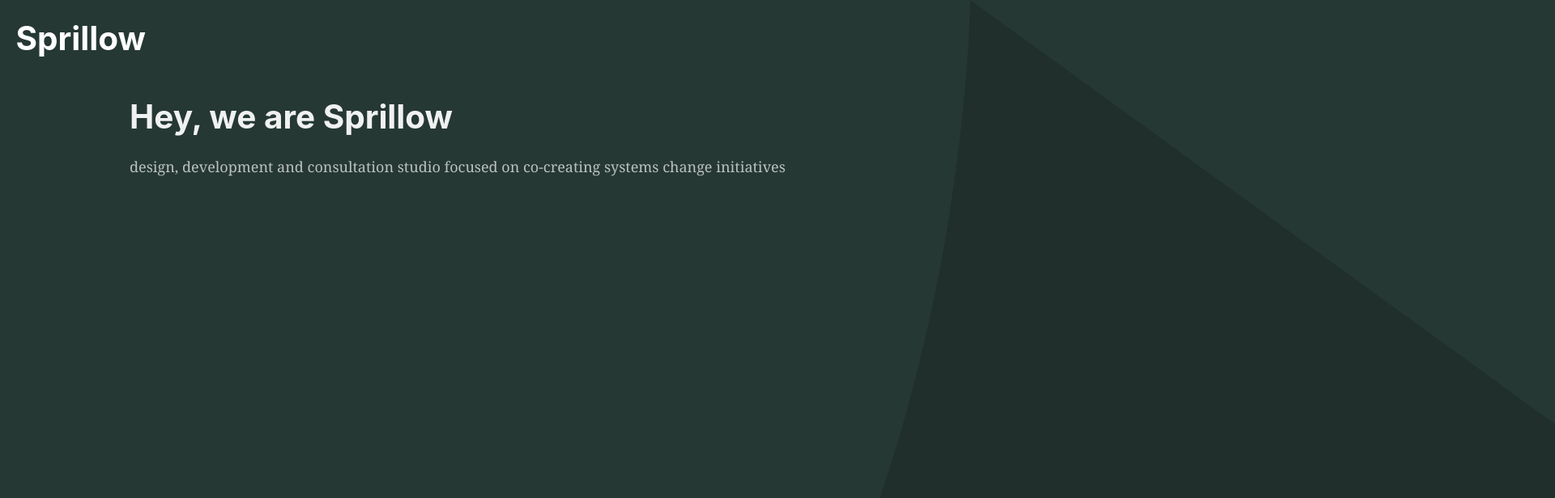
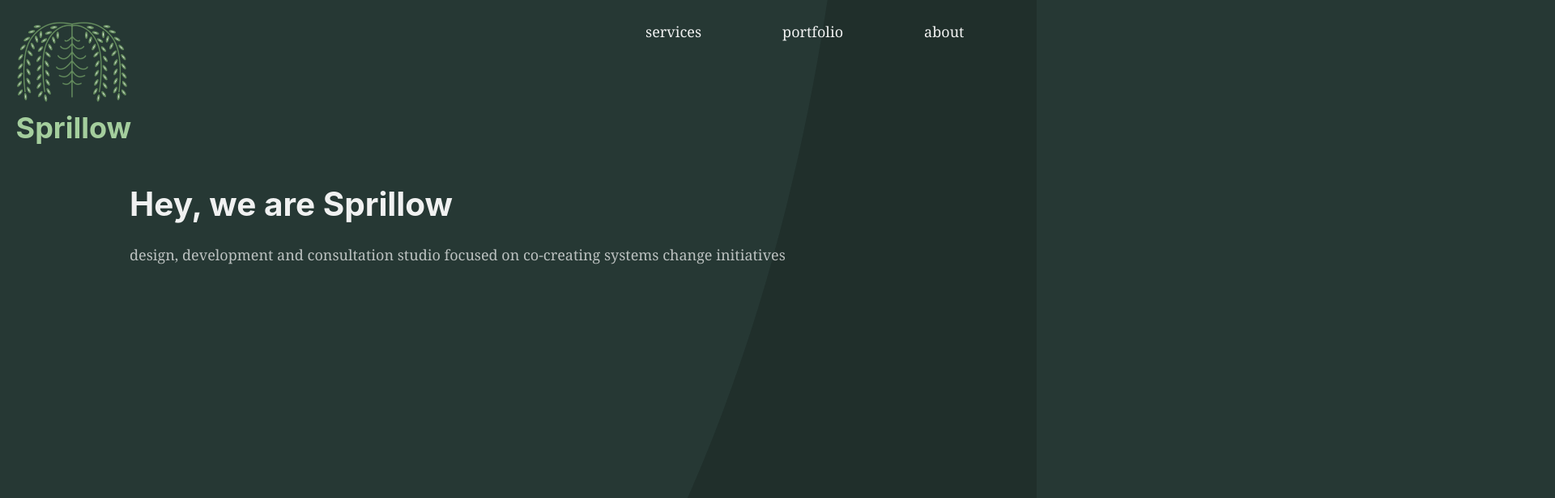
Before and after one commit to Sprillow/sprillow-website, a Gatsby site: page / in a window 1280 px wide. Shown: the top 616 px of the page at 81% size, 1920 px wide, since content can reach past the window. Built offline with nearby package versions, Linux system fonts and the light colour scheme; Gatsby itself is replaced by a stand-in of ours.

Commit message:
add logo and menu

```diff
--- a/src/components/header.js
+++ b/src/components/header.js
@@ -1,6 +1,7 @@
 import { Link } from "gatsby"
 import PropTypes from "prop-types"
 import React from "react"
+import Logo from "../components/image"
 
 const Header = ({ siteTitle }) => (
   <header
@@ -8,10 +9,13 @@
       marginBottom: `1.45rem`,
     }}
   >
+    {/* header wrapper */}
     <div
       style={{
         margin: `0 auto`,
         maxWidth: 1280,
+        display: "flex",
+        justifyContent: "space-between",
         padding: `1.45rem 1.0875rem`,
       }}
     >
@@ -21,11 +25,20 @@
           style={{
             color: `white`,
             textDecoration: `none`,
+            fontSize: "36px",
+            color: "#A4CE9D",
           }}
         >
+          <Logo />
+          <br />
           {siteTitle}
         </Link>
       </h1>
+      <ul style={{ display: "flex", flexDirection: "row", listStyle: "none" }}>
+        <li style={{}}>services</li>
+        <li style={{ marginLeft: "100px" }}>portfolio</li>
+        <li style={{ marginLeft: "100px", marginRight: "70px" }}>about</li>
+      </ul>
     </div>
   </header>
 )
--- a/src/components/image.js
+++ b/src/components/image.js
@@ -16,17 +16,19 @@
 const Image = () => {
   const data = useStaticQuery(graphql`
     query {
-      placeholderImage: file(relativePath: { eq: "gatsby-astronaut.png" }) {
+      placeholderImage: file(
+        relativePath: { eq: "sprillow_logo_without-text_Jan2-2020@2x.png" }
+      ) {
         childImageSharp {
-          fluid(maxWidth: 300) {
-            ...GatsbyImageSharpFluid
+          fixed(height: 100) {
+            ...GatsbyImageSharpFixed
           }
         }
       }
     }
   `)
 
-  return <Img fluid={data.placeholderImage.childImageSharp.fluid} />
+  return <Img fixed={data.placeholderImage.childImageSharp.fixed} />
 }
 
 export default Image
--- a/src/components/layout.js
+++ b/src/components/layout.js
@@ -32,11 +32,7 @@
         }}
       >
         <main>{children}</main>
-        <footer>
-          © {new Date().getFullYear()}, Built with
-          {` `}
-          <a href="https://www.gatsbyjs.org">Gatsby</a>
-        </footer>
+        <footer>{/* © {new Date().getFullYear()} */}</footer>
       </div>
     </>
   )
--- a/src/pages/index.js
+++ b/src/pages/index.js
@@ -4,7 +4,6 @@
 import curvedShadow from "../images/curved-shadow.svg"
 
 import Layout from "../components/layout"
-import Image from "../components/image"
 import SEO from "../components/seo"
 
 const MAX_WIDTH = 960
@@ -12,16 +11,19 @@
 const IndexPage = () => (
   <Layout>
     <SEO title="Home" />
-
-    <img
+    <div
       style={{
-        top: 0,
+        zIndex: -1,
         position: "absolute",
-        zIndex: -1,
-        width: "170vw",
+        top: "0",
+        width: "100vw",
+        height: "360vh",
         maxWidth: "none",
+        backgroundImage: `url(${curvedShadow})`,
+        backgroundSize: "auto 100%",
+        backgroundRepeat: "no-repeat",
+        backgroundPosition: "30% -300px",
       }}
-      src={curvedShadow}
     />
 
     {/* HERO */}
@@ -48,7 +50,7 @@
     <div
       style={{
         height: "100vh",
-        backgroundColor: "pink",
+        // backgroundColor: "pink",
         margin: `0 auto`,
         maxWidth: MAX_WIDTH,
       }}
```
Also changed, not shown: src/images/sprillow_logo_without-text_Jan2-2020.png (added), src/images/sprillow_logo_without-text_Jan2-2020@2x.png (added).
